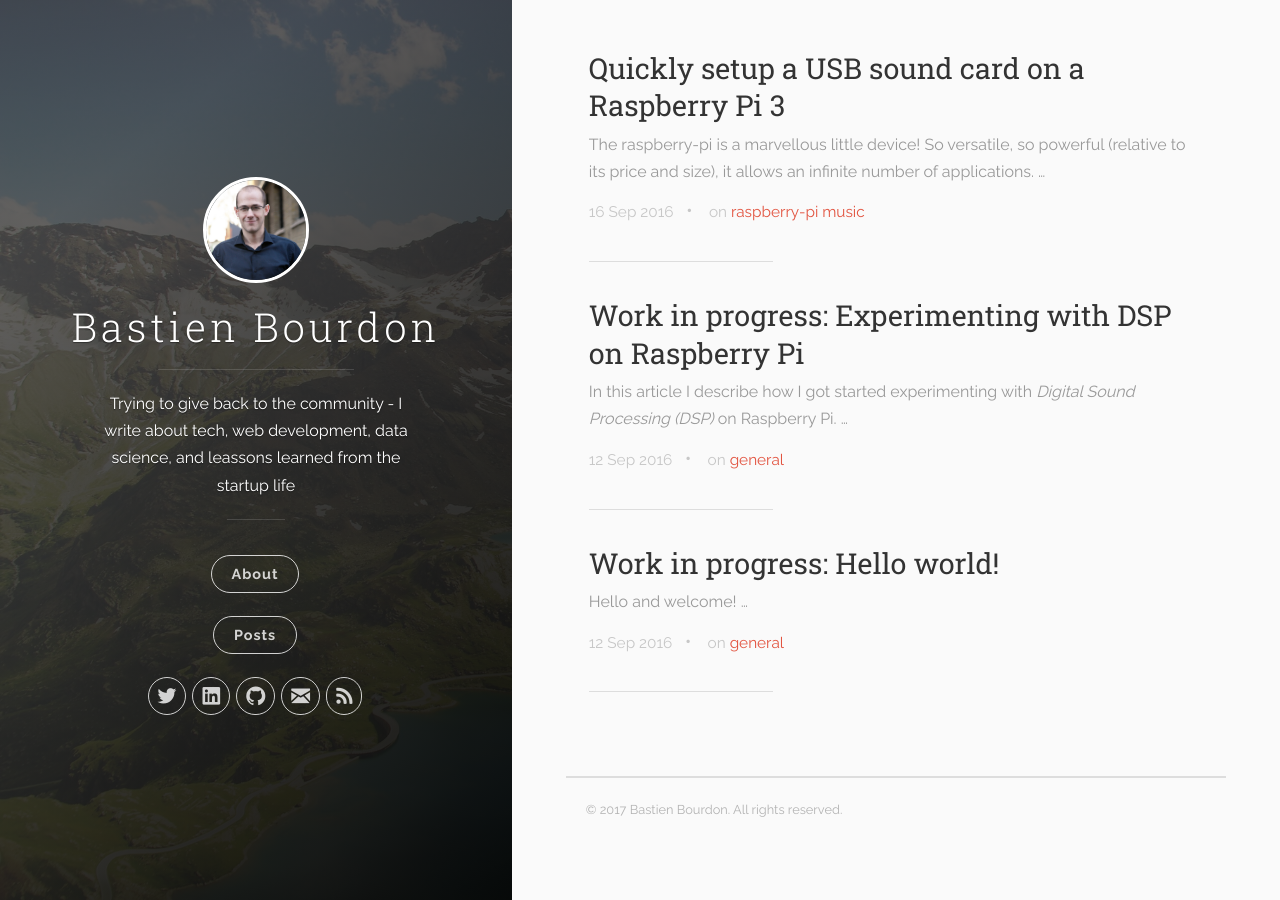
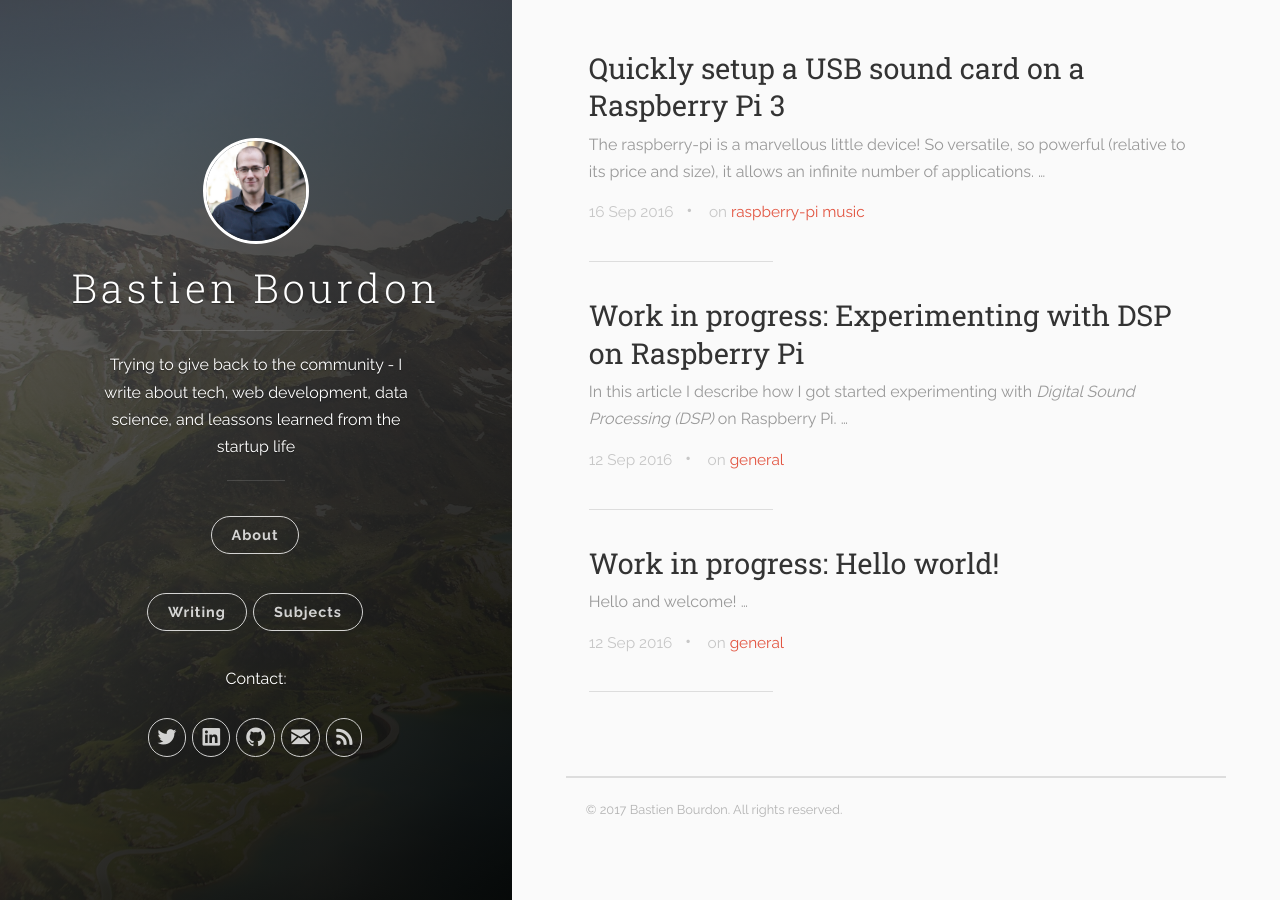
Before and after one commit to Bastien-Brd/Bastien-Brd.github.io, a Jekyll site: the page built from index.html, in a window 1280 px wide. Built offline with Jekyll 4.4.1, drawn with Linux system fonts in a browser that asks for light colours; nearby versions of some CDN libraries; the list of posts is cut into pages by our own code.

Commit message:
Experiment with a better nav menu on mobile

```diff
--- a/_includes/header.html
+++ b/_includes/header.html
@@ -22,18 +22,24 @@
               <li class="navigation__item"><a href="/about/" title="About {{ site.title }}" class="about-button">About</a></li>
             </ul>
           </nav>
-        </div>
 
-        <div class="navigation-wrapper">
+          <hr>
+
           <nav class="cover-navigation cover-navigation--primary">
             <ul class="navigation">
-              <li class="navigation__item"><a href="{{ site.baseurl }}" title="Articles on {{ site.title }}" class="about-button">Posts</a></li>
+              <li class="navigation__item"><a href="{{ site.baseurl }}" title="Articles on {{ site.title }}" class="about-button">Writing</a></li>
             </ul>
           </nav>
-        </div>
 
-        <div class="navigation-wrapper">
+          <nav class="cover-navigation cover-navigation--primary">
+            <ul class="navigation">
+              <li class="navigation__item"><a href="/categories/" title="Categories on {{ site.title }}" class="about-button">Subjects</a></li>
+            </ul>
+          </nav>
+
           <nav class="cover-navigation navigation--social">
+            <hr>
+            <p>Contact:</p>
             <ul class="navigation">
 
             {% if site.author.twitter_username %}
```
